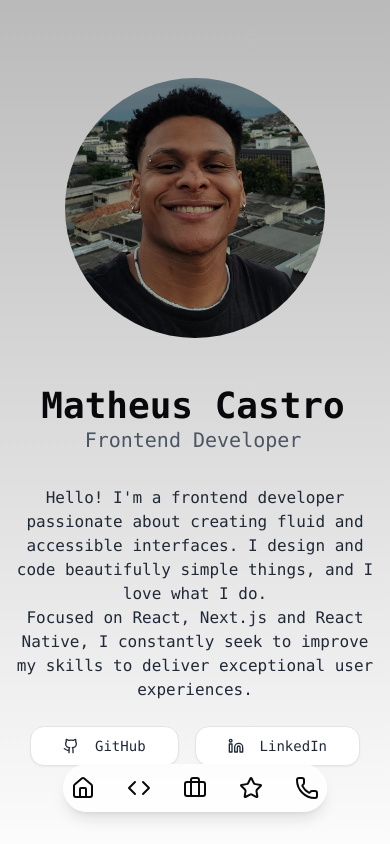
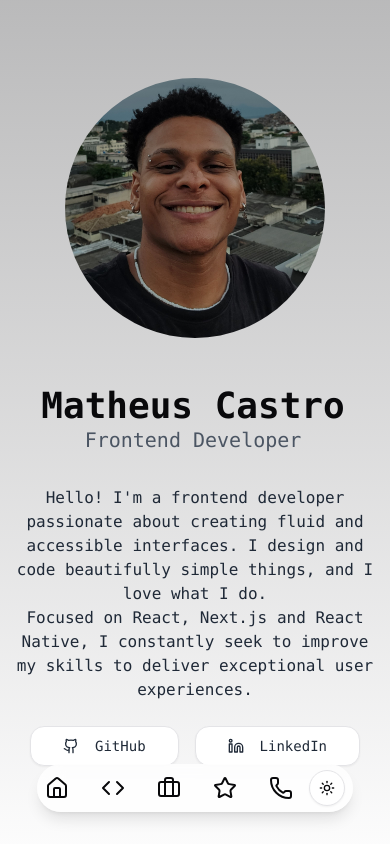
Before and after one commit to Couks/portifolio, a Next.js app: page / in a window 390 px wide. Shown: the top 844 px of the page. Built offline with nearby package versions, Linux system fonts and the light colour scheme.

Commit message:
add toggle to the navigation bar in mobile version

```diff
--- a/src/components/navbar/navbar.tsx
+++ b/src/components/navbar/navbar.tsx
@@ -100,6 +100,7 @@ export default function Navbar() {
                 />
               ))}
             </div>
+            <ThemeToggle />
           </div>
         </div>
       </motion.nav>
```
